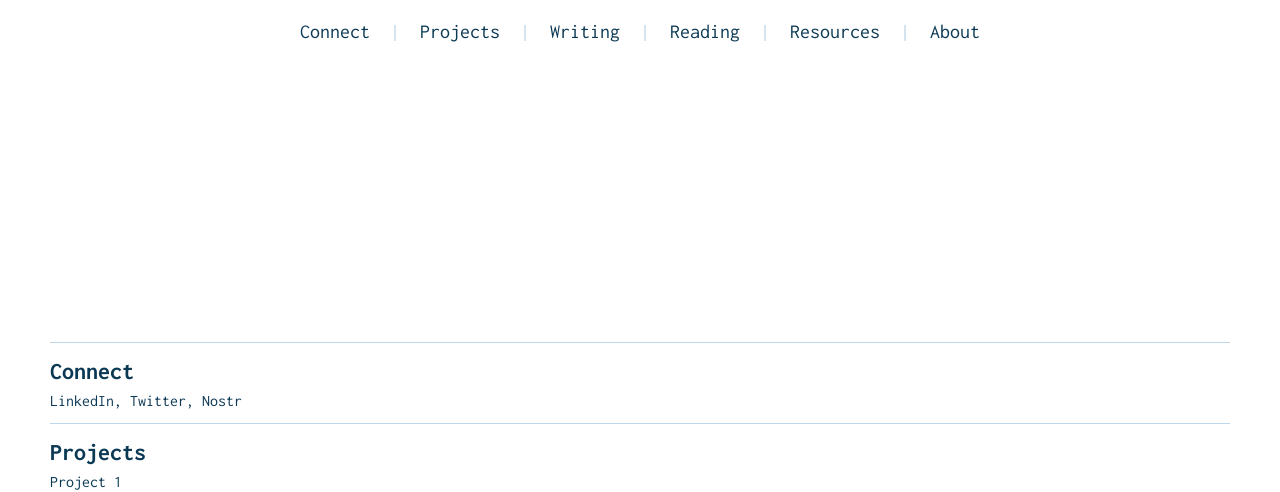
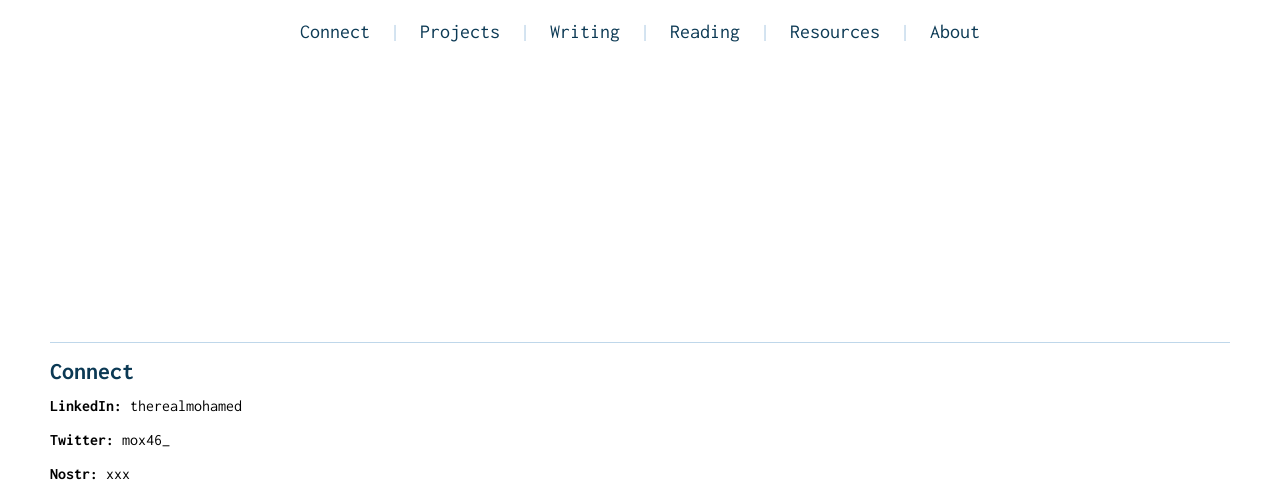
Before and after one commit to MoX46/therealmohamed.com, a plain HTML site: page index.html in a window 1280 px wide. Shown: the part 468-960 px from the top of the page. Drawn offline with Linux system fonts and the light colour scheme.

Commit message:
added socials

```diff
--- a/css/style.css
+++ b/css/style.css
@@ -1,13 +1,14 @@
 body{
     font-family: 'Inconsolata';
     padding: 0 50px;
-    color: #0b3954;
+    color: #000000;
 }
 
 .name{
     font-family: "karla";
     text-transform: capitalize;
     font-size: 80px;
+    color: #0b3954;
 }
 
 .landing{
@@ -28,6 +29,7 @@ body{
     text-transform: capitalize;
     font-size: 20px;
     padding-top: 20px;
+    color: #0b3954;
 }
 
 .pg_links > a{
@@ -49,4 +51,12 @@ hr{
     background-color: #bfd7ea;
     margin: 10px 0 10px 0;
     border: none;
-  }
+}
+
+.header{
+    color: #0b3954;
+}
+
+.content> div{
+    padding: 5px 0px 5px 0px;
+}
--- a/index.html
+++ b/index.html
@@ -35,7 +35,9 @@
   <hr>
   <div class="content">
     <h2 id="connect" class="header">Connect</h2>
-    <div>LinkedIn, Twitter, Nostr</div>
+    <div><b>LinkedIn:</b> therealmohamed</div>
+    <div><b>Twitter:</b> mox46_</div>
+    <div><b>Nostr:</b> xxx</div>
     <hr>
     <h2 id="projects" class="header">Projects</h2>
     <div>Project 1</div>
```
